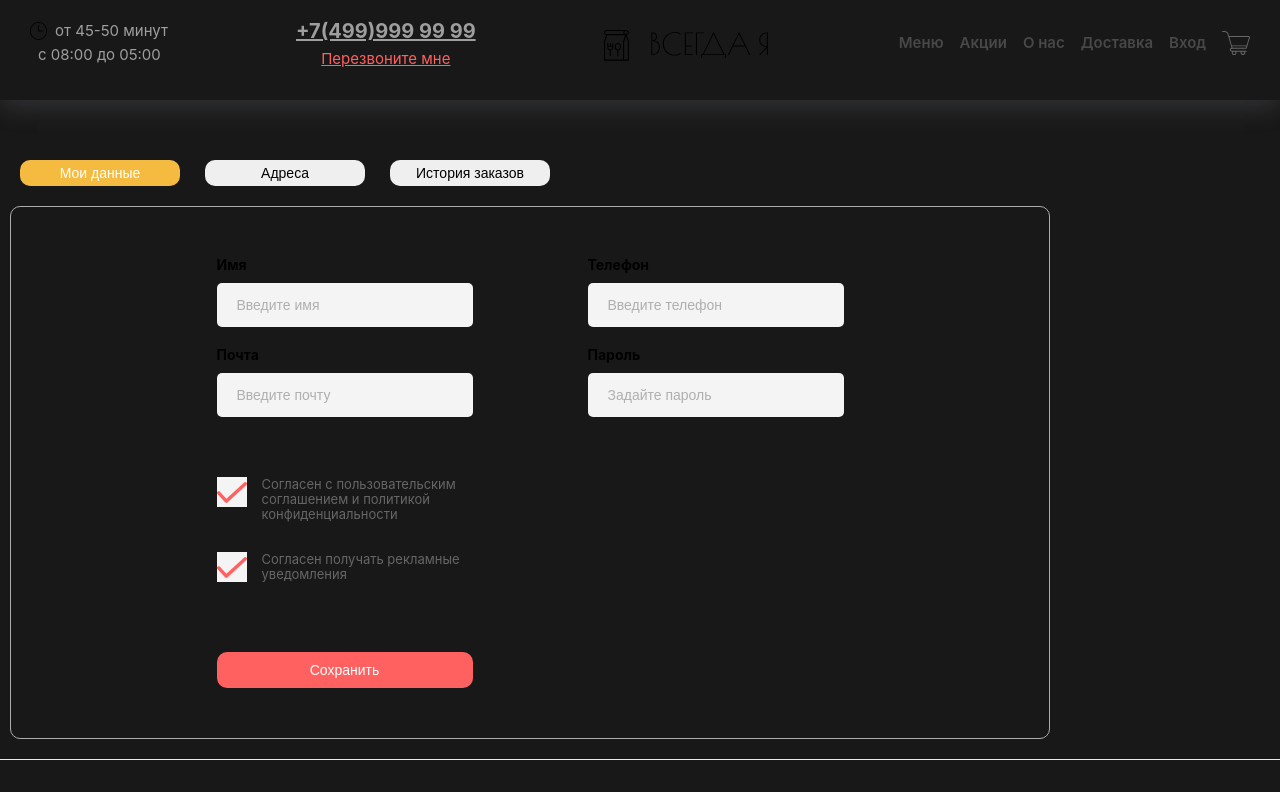
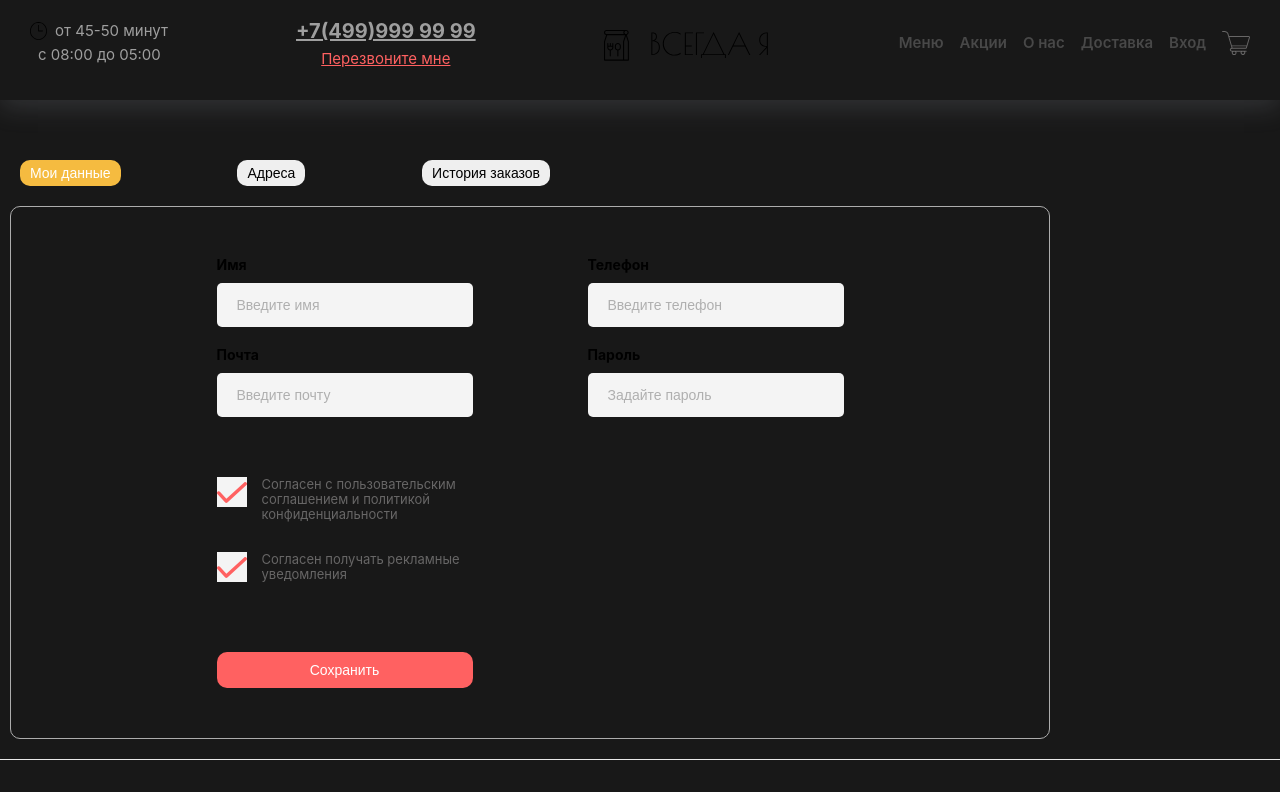
Before and after one commit to At0m234/Pizza, a Vue app: page /profile in a window 1280 px wide. Shown: the top 792 px of the page. Built offline with nearby package versions, Linux system fonts and the light colour scheme.

Commit message:
commented fixed width style

```diff
--- a/src/components/UI/CustomButton.vue
+++ b/src/components/UI/CustomButton.vue
@@ -36,7 +36,7 @@ const props = defineProps({
   justify-content: center;
   align-items: center;
   text-align: center;
-  width: 160px;
+  // width: 160px;
   padding: 15px 5px;
   cursor: pointer;
   border: none;
```
